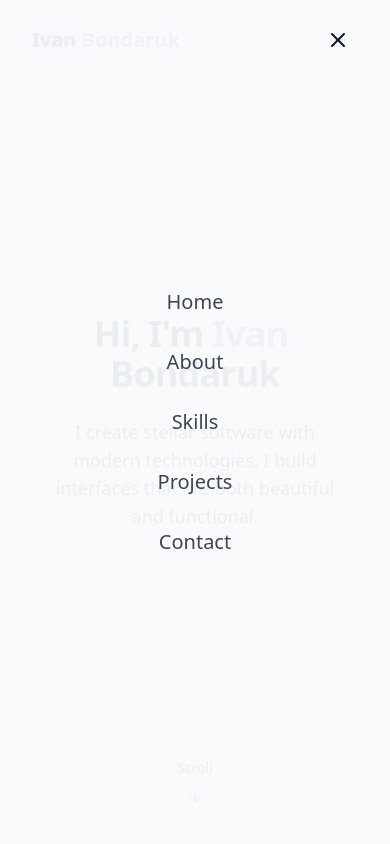
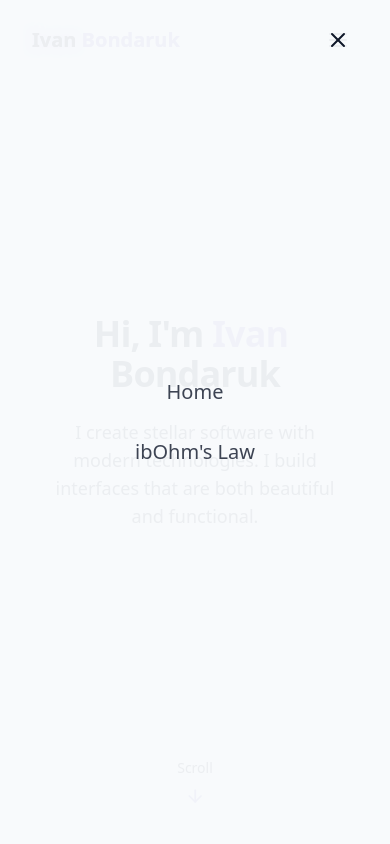
Before and after one commit to Ivan-Bondaruk/.github, a React (Vite) app: page / in a window 390 px wide. Both pictures are taken after a click on the button 338 px from the left and 40 px from the top of the page. Shown: the top 844 px of the page. Built offline with nearby package versions, Linux system fonts and the light colour scheme.

Commit message:
Update Navbar.jsx

```diff
--- a/src/components/Navbar.jsx
+++ b/src/components/Navbar.jsx
@@ -2,14 +2,6 @@ import { cn } from "@/lib/utils";
 import { Menu, X } from "lucide-react";
 import { useEffect, useState } from "react";
 import { Link } from "react-router-dom";
-
-const navItems = [
-  { name: "Home", href: "hero" },
-  { name: "About", href: "about" },
-  { name: "Skills", href: "skills" },
-  { name: "Projects", href: "projects" },
-  { name: "Contact", href: "contact" },
-];
 
 const newNavItems = [
     { name: "Home", href: "/" },
@@ -79,7 +71,7 @@ export const Navbar = () => {
           )}
         >
           <div className="flex flex-col space-y-8 text-xl">
-            {navItems.map((item, key) => (
+            {newNavItems.map((item, key) => (
               <a
                 key={key}
                 href={item.href}
```
